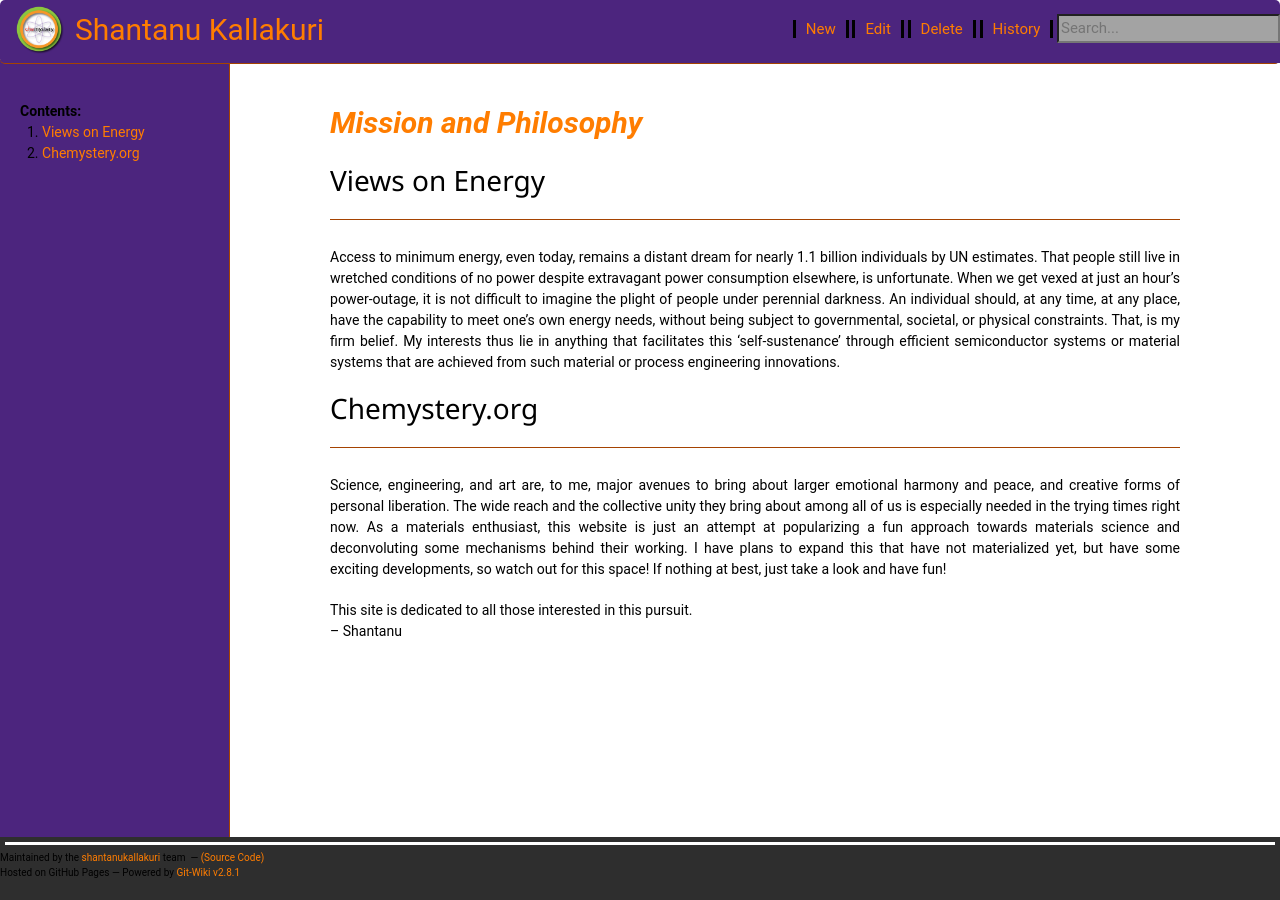
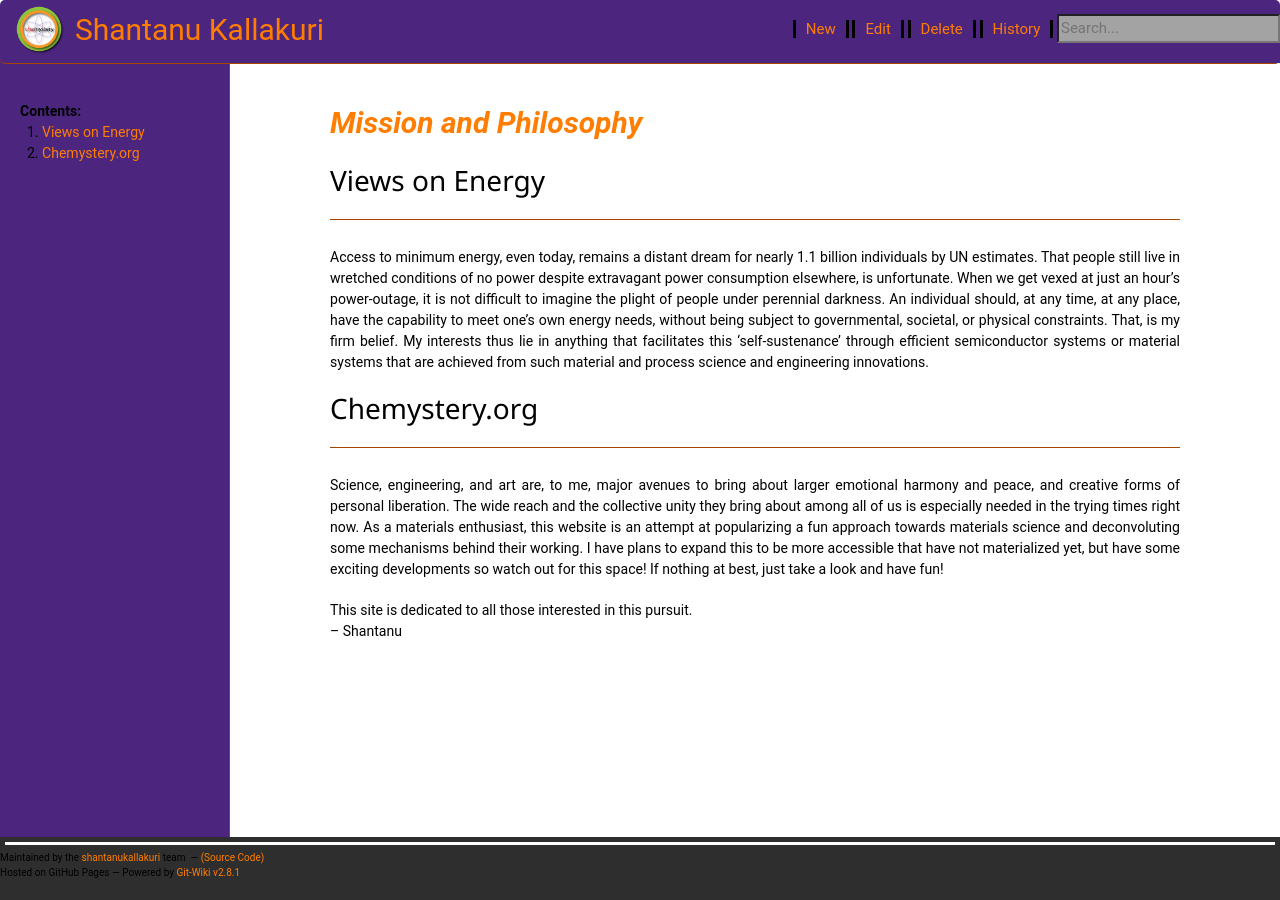
Before and after one commit to shantanukallakuri/shantanukallakuri.github.io, a Jekyll site: the page built from wiki/5_mission_and_scientific_philosophy.md, in a window 1280 px wide. Built offline with Jekyll 4.4.1, drawn with Linux system fonts in a browser that asks for light colours; nearby versions of some CDN libraries; our own code applies the rules of GitHub Pages for plain Markdown files.

Commit message:
#0027 - 091624 - Updated Mission

```diff
--- a/wiki/5_mission_and_scientific_philosophy.md
+++ b/wiki/5_mission_and_scientific_philosophy.md
@@ -1,10 +1,10 @@
 <p style="font-size:30px; color:#ff7d00;"><b><i>Mission and Philosophy</i></b></p>
 
 ## Views on Energy
-Access to minimum energy, even today, remains a distant dream for nearly 1.1 billion individuals by UN estimates. That people still live in wretched conditions of no power despite extravagant power consumption elsewhere, is unfortunate. When we get vexed at just an hour’s power-outage, it is not difficult to imagine the plight of people under perennial darkness. An individual should, at any time, at any place, have the capability to meet one’s own energy needs, without being subject to governmental, societal, or physical constraints. That, is my firm belief. My interests thus lie in anything that facilitates this ‘self-sustenance’ through efficient semiconductor systems or material systems that are achieved from such material or process engineering innovations.
+Access to minimum energy, even today, remains a distant dream for nearly 1.1 billion individuals by UN estimates. That people still live in wretched conditions of no power despite extravagant power consumption elsewhere, is unfortunate. When we get vexed at just an hour’s power-outage, it is not difficult to imagine the plight of people under perennial darkness. An individual should, at any time, at any place, have the capability to meet one’s own energy needs, without being subject to governmental, societal, or physical constraints. That, is my firm belief. My interests thus lie in anything that facilitates this ‘self-sustenance’ through efficient semiconductor systems or material systems that are achieved from such material and process science and engineering innovations.
 
 ## Chemystery.org
-Science, engineering, and art are, to me, major avenues to bring about larger emotional harmony and peace, and creative forms of personal liberation. The wide reach and the collective unity they bring about among all of us is especially needed in the trying times right now. As a materials enthusiast, this website is just an attempt at popularizing a fun approach towards materials science and deconvoluting some mechanisms behind their working. I have plans to expand this that have not materialized yet, but have some exciting developments, so watch out for this space! If nothing at best, just take a look and have fun!
+Science, engineering, and art are, to me, major avenues to bring about larger emotional harmony and peace, and creative forms of personal liberation. The wide reach and the collective unity they bring about among all of us is especially needed in the trying times right now. As a materials enthusiast, this website is an attempt at popularizing a fun approach towards materials science and deconvoluting some mechanisms behind their working. I have plans to expand this to be more accessible that have not materialized yet, but have some exciting developments so watch out for this space! If nothing at best, just take a look and have fun!
 
 This site is dedicated to all those interested in this pursuit.
 <br/>– Shantanu
```
Also changed, not shown: 4 other files.
